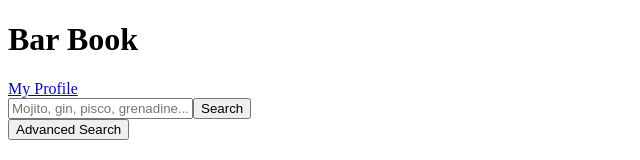
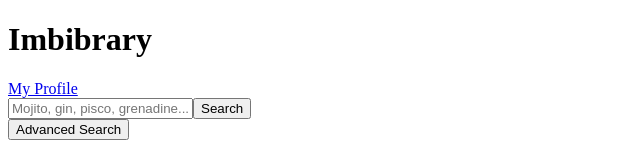
Before and after one commit to leah-cardon/drink-recipe-book, a React app: page / in a window 1280 px wide. Shown: the top 160 px of the page, without its empty margins (0-640 px from the left). Built offline with nearby package versions, Linux system fonts and the light colour scheme; the HTML template or start-up script is replaced by a standard one.

Commit message:
Changed to the much better name 'Imbibrary'

```diff
--- a/src/components/App/App.jsx
+++ b/src/components/App/App.jsx
@@ -80,7 +80,7 @@
         <div className="content">
           <div className="centered header">
             <div className="centered">
-              <h1 className="title">Bar Book</h1>
+              <h1 className="title">Imbibrary</h1>
             </div>
           </div>
           <div className="profileLink">
```
